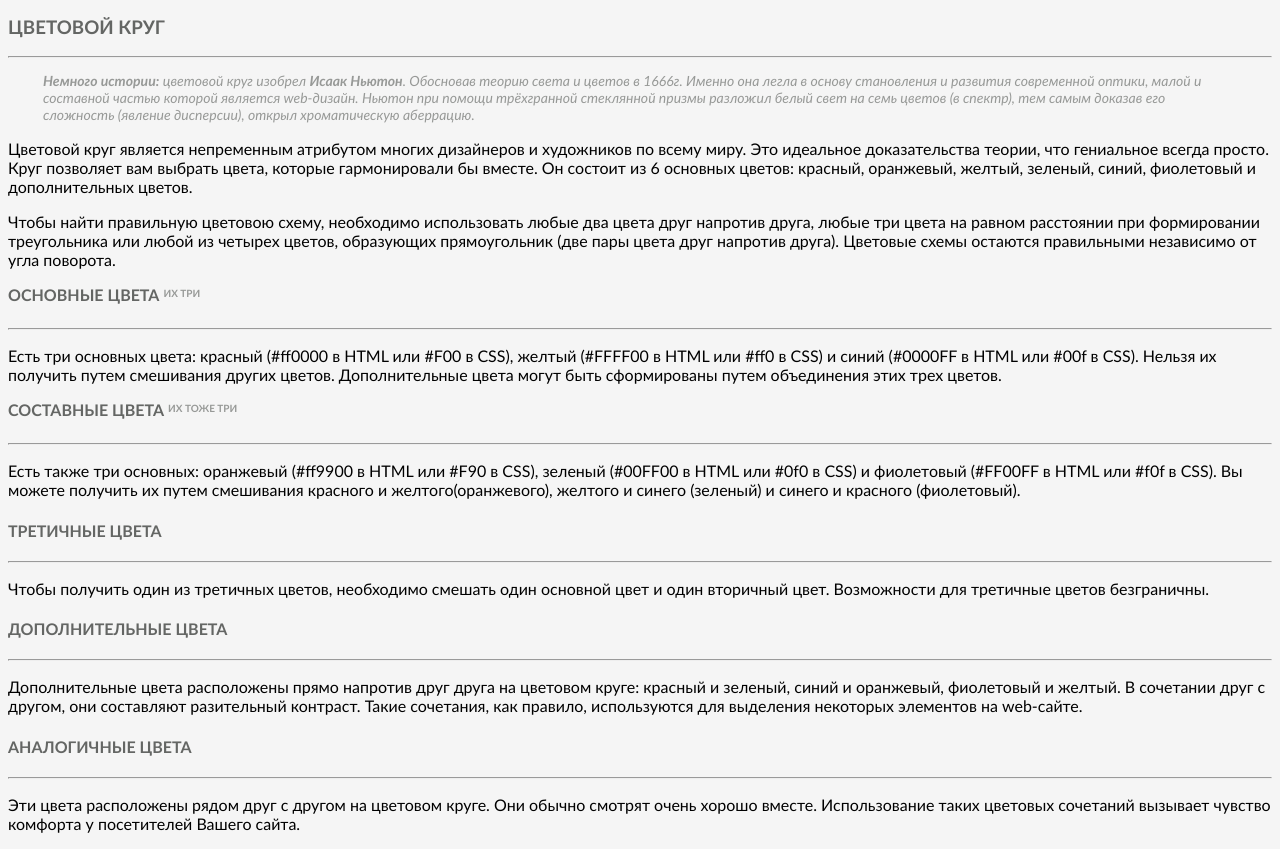
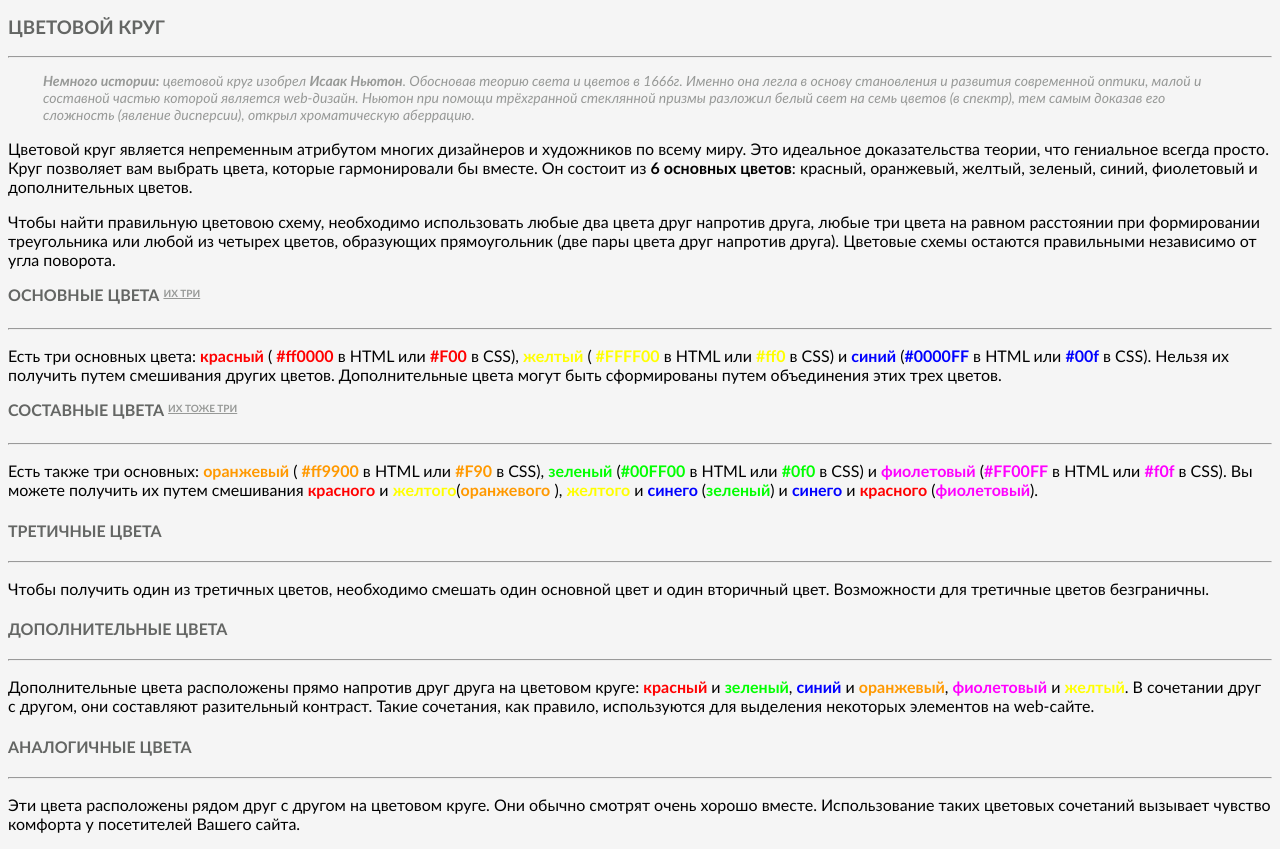
Before and after one commit to EvgenMarkin/HTML-CSS-project-pyton51-10.03.25, a plain HTML site: page index_DZ2.html in a window 1280 px wide. Shown: the part 560-1409 px from the top of the page. Drawn offline with Linux system fonts and the light colour scheme.

Commit message:
dz2_finish

```diff
--- a/index_DZ2.html
+++ b/index_DZ2.html
@@ -4,7 +4,7 @@
     <link href='style_DZ2.css' rel='stylesheet'>
     <link href='style.css' rel='stylesheet'>
     <META charset='UTF-8'>
-    <title>Card game</title>
+    <title>Цвета в web-дизайне</title>
 </head>
 <header><!-- Шапка сайта для навигации -->
     <nav class="menu1">
@@ -97,7 +97,7 @@
 Цветовой круг является непременным атрибутом многих дизайнеров и
 художников по всему миру. Это идеальное доказательства теории, что
 гениальное всегда просто. Круг позволяет вам выбрать цвета, которые
-гармонировали бы вместе. Он состоит из 6 основных цветов: красный,
+                 гармонировали бы вместе. Он состоит из <b>6 основных цветов</b>: красный,
 оранжевый, желтый, зеленый, синий, фиолетовый и дополнительных цветов.
              </p>
              <p>
@@ -122,11 +122,16 @@
          <hr>
          <article class="text">
              <p>
-Есть три основных цвета: красный (#ff0000 в HTML или #F00 в CSS),
-желтый (#FFFF00 в HTML или #ff0 в CSS) и синий (#0000FF в HTML или
-#00f в CSS). Нельзя их получить путем смешивания других цветов.
-Дополнительные цвета могут быть сформированы путем объединения
-этих трех цветов.
+                 Есть три основных цвета: <span style="color:red;"><b>
+                 красный</b></span> (<span style="color:#ff0000;"><b>
+                 #ff0000</b></span> в HTML или <span style="color:red;">
+                 <b>#F00</b></span> в CSS), <span style="color:#FFFF00;">
+                 <b>желтый</b></span> (<span style="color:#FFFF00;"><b>
+                 #FFFF00</b></span> в HTML или <span style="color:#FFFF00;">
+                 <b>#ff0</b></span> в CSS) и <span style="color:#0000FF;">
+                 <b>синий</b></span> (<span style="color:#0000FF;"><b>#0000FF</b></span> в HTML или
+                 <span style="color:#0000FF;"><b>#00f</b></span> в CSS). Нельзя их получить путем смешивания других цветов.
+                 Дополнительные цвета могут быть сформированы путем объединения этих трех цветов.
              </p>
          </article>
          <div class="zag2">
@@ -144,11 +149,17 @@
          <hr>
          <article class="text">
              <p>
-Есть также три основных: оранжевый (#ff9900 в HTML или #F90 в CSS),
-зеленый (#00FF00 в HTML или #0f0 в CSS) и фиолетовый (#FF00FF в
-HTML или #f0f в CSS). Вы можете получить их путем смешивания красного
-и желтого(оранжевого), желтого и синего (зеленый) и синего и красного
-(фиолетовый).
+                 Есть также три основных: <span style="color:#ff9900;"><b>оранжевый</b></span> (<span style="color:#ff9900;"><b>
+                 #ff9900</b></span> в HTML или <span style="color:#ff9900;"><b>#F90</b></span> в CSS),
+                 <span style="color:#00FF00;"><b>зеленый</b></span> (<span style="color:#00FF00;"><b>#00FF00</b></span>
+                 в HTML или <span style="color:#00FF00;"><b>#0f0</b></span> в CSS) и <span style="color:#FF00FF;"><b>
+                 фиолетовый</b></span> (<span style="color:#FF00FF;"><b>#FF00FF</b></span> в
+                 HTML или <span style="color:#FF00FF;"><b>#f0f</b></span> в CSS). Вы можете получить их путем
+                 смешивания <span style="color:red;"><b>красного</b></span>
+                 и <span style="color:#FFFF00;"><b>желтого</b></span>(<span style="color:#ff9900;"><b>оранжевого</b>
+             </span>), <span style="color:#FFFF00;"><b>желтого</b></span> и <span style="color:#0000FF;"><b>синего
+             </b></span> (<span style="color:#00FF00;"><b>зеленый</b></span>) и <span style="color:#0000FF;"><b>синего</b></span> и <span style="color:red;">
+                 <b>красного</b></span> (<span style="color:#FF00FF;"><b>фиолетовый</b></span>).
              </p>
          </article>
          <article class="zag">
@@ -169,8 +180,9 @@ HTML или #f0f в CSS). Вы можете получить их путем с
          <article class="text">
              <p>
 Дополнительные цвета расположены прямо напротив друг друга на
-цветовом круге: красный и зеленый, синий и оранжевый, фиолетовый
-и желтый. В сочетании друг с другом, они составляют разительный
+                 цветовом круге: <span style="color:red;"><b>красный</b></span> и <span style="color:#00FF00;"><b>зеленый</b></span>, <span style="color:#0000FF;">
+                 <b>синий</b></span> и <span style="color:#ff9900;"><b>оранжевый</b></span>, <span style="color:#FF00FF;"><b>фиолетовый</b></span>
+и <span style="color:#FFFF00;"><b>желтый</b></span>. В сочетании друг с другом, они составляют разительный
 контраст. Такие сочетания, как правило, используются для выделения
 некоторых элементов на web-сайте.
              </p>
--- a/style_DZ2.css
+++ b/style_DZ2.css
@@ -19,6 +19,7 @@ body
     height: 20px;
     padding-top: 2px;
     padding-left: 4px;
+    text-decoration: underline;
     }
 article.comment
     {
```
